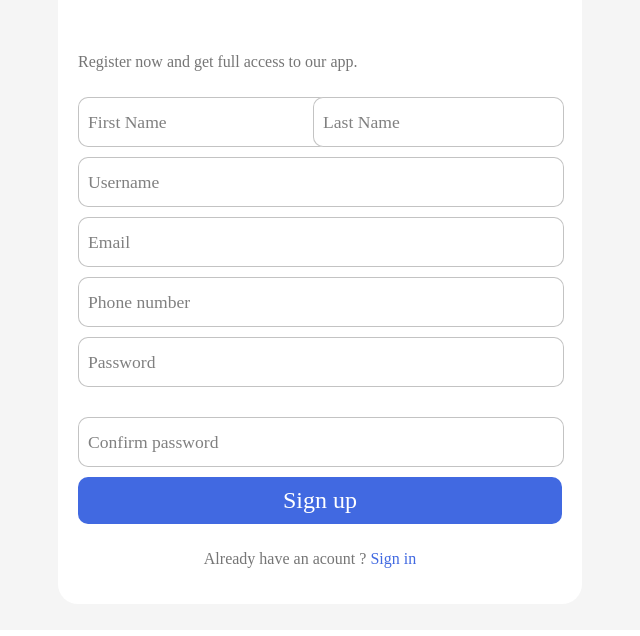
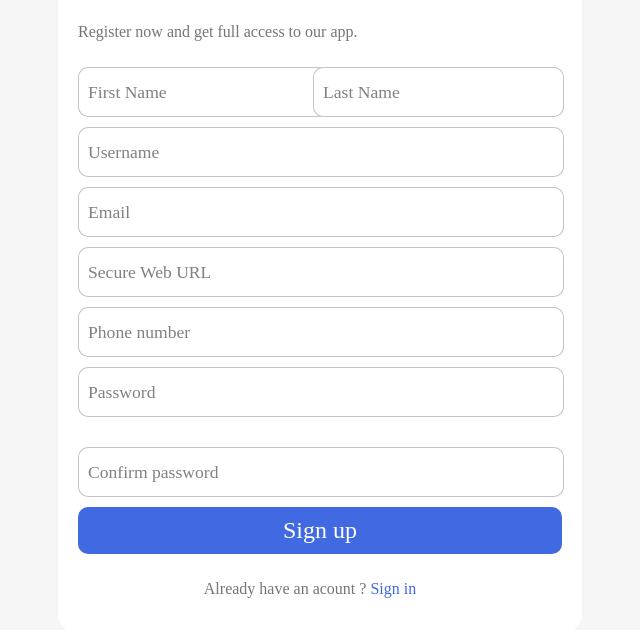
Before and after one commit to Biggie-techz/blog, a plain HTML site: page index.html in a window 1280 px wide. Shown: the part 178-814 px from the top of the page, without its empty margins (320-960 px from the left). Drawn offline with Linux system fonts and the light colour scheme.

Commit message:
Update index.html

```diff
--- a/index.html
+++ b/index.html
@@ -47,6 +47,11 @@
         </label>
 
         <label>
+          <input required type="text" class="input" id="secureURL" />
+          <span id="urlPlaceholder">Secure Web URL</span>
+        </label>
+
+        <label>
           <input required type="number" class="input" id="phone" />
           <span id="phonePlaceholder">Phone number</span>
         </label>
```
